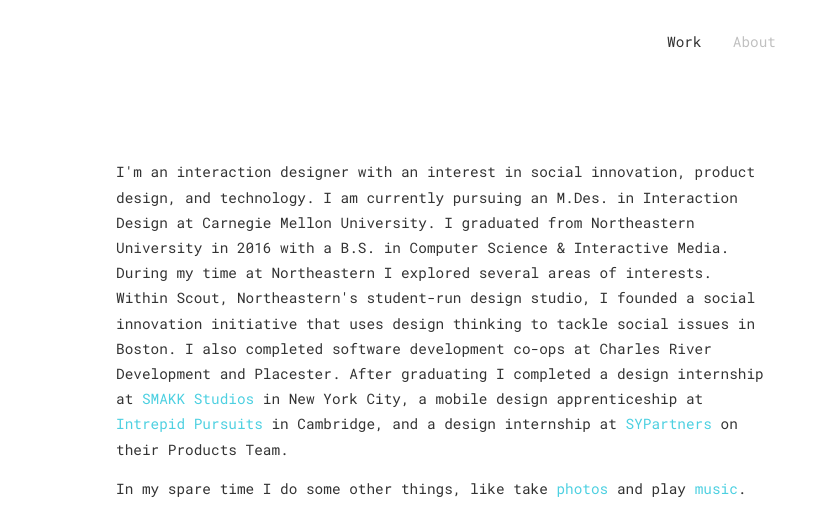
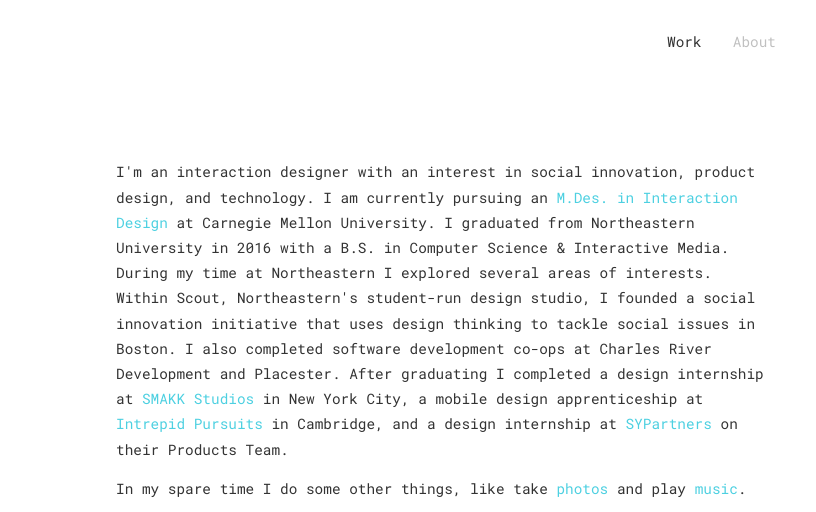
Before and after one commit to zachbachiri/zachbachiri.github.io, a plain HTML site: page pages/about.html in a window 1280 px wide. Shown: the top 512 px of the page, 464-1280 px from the left. Drawn offline with nearby package versions, Linux system fonts and the light colour scheme.

Commit message:
link to mdes program

```diff
--- a/pages/about.html
+++ b/pages/about.html
@@ -45,7 +45,7 @@
                 <img src="../images/zach.jpg">
             </div>
             <div id="description">
-                <p>I'm an interaction designer with an interest in social innovation, product design, and technology. I am currently pursuing an M.Des. in Interaction Design at Carnegie Mellon University. I graduated from Northeastern University in 2016 with a B.S. in Computer Science & Interactive Media. During my time at Northeastern I explored several areas of interests. Within Scout, Northeastern's student-run design studio, I founded a social innovation initiative that uses design thinking to tackle social issues in Boston. I also completed software development co-ops at Charles River Development and Placester. After graduating I completed a design internship at <a target="_blank" href="http://smakkstudios.com/">SMAKK Studios</a> in New York City, a mobile design apprenticeship at <a target="_blank" href="http://www.intrepid.io/">Intrepid Pursuits</a> in Cambridge, and a design internship at <a target="_blank" href="https://www.sypartners.com/">SYPartners</a> on their Products Team.</p>
+                <p>I'm an interaction designer with an interest in social innovation, product design, and technology. I am currently pursuing an <a target="_blank" href="https://design.cmu.edu/content/master-design">M.Des. in Interaction Design</a> at Carnegie Mellon University. I graduated from Northeastern University in 2016 with a B.S. in Computer Science & Interactive Media. During my time at Northeastern I explored several areas of interests. Within Scout, Northeastern's student-run design studio, I founded a social innovation initiative that uses design thinking to tackle social issues in Boston. I also completed software development co-ops at Charles River Development and Placester. After graduating I completed a design internship at <a target="_blank" href="http://smakkstudios.com/">SMAKK Studios</a> in New York City, a mobile design apprenticeship at <a target="_blank" href="http://www.intrepid.io/">Intrepid Pursuits</a> in Cambridge, and a design internship at <a target="_blank" href="https://www.sypartners.com/">SYPartners</a> on their Products Team.</p>
 
                 <p>In my spare time I do some other things, like take <a target="_blank" href="https://www.instagram.com/zachbachiri/">photos</a> and play <a target="_blank" href="http://whoisyohannes.com/">music</a>.</p>
                 <h4>Resume</h4>
```
